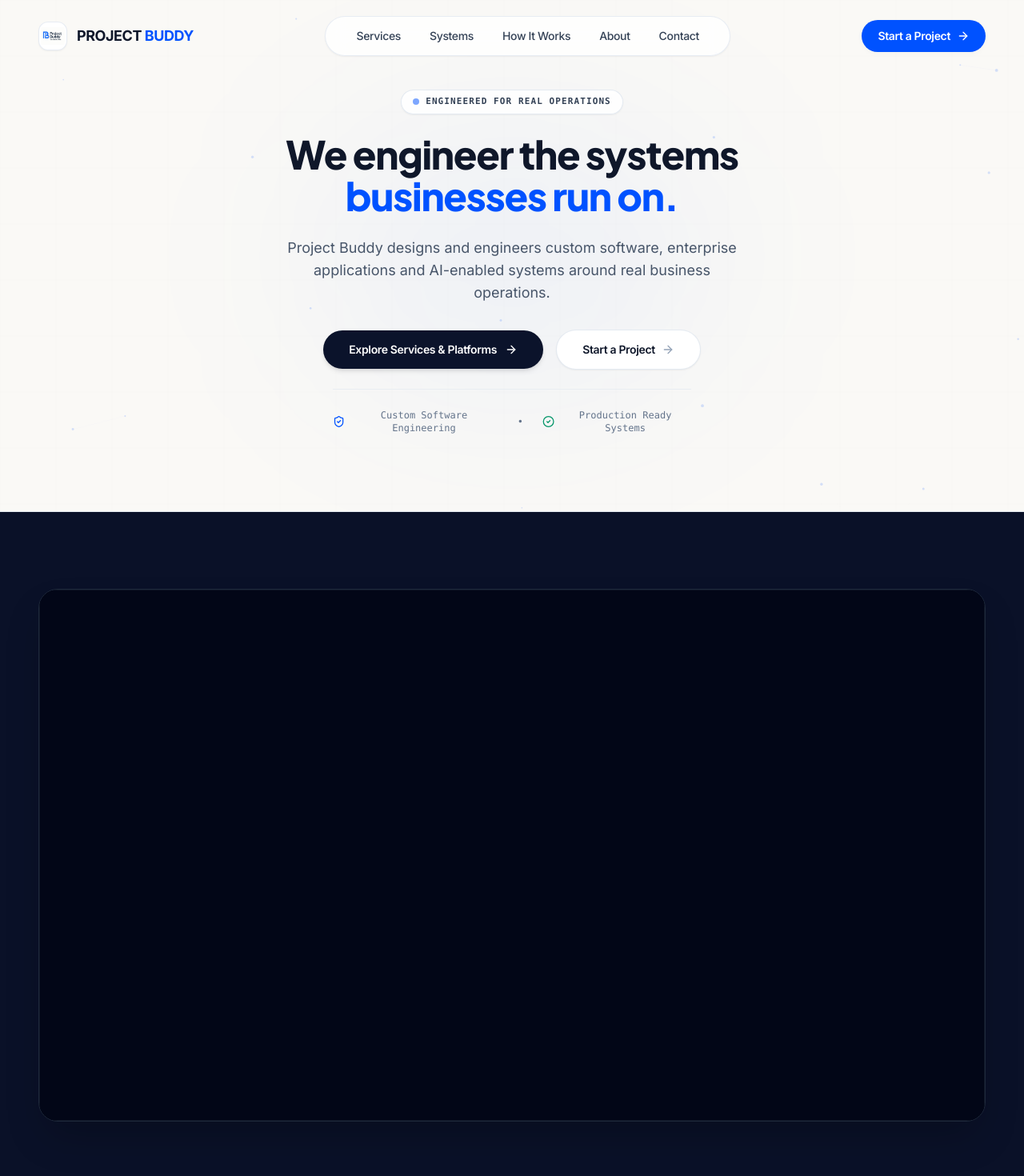
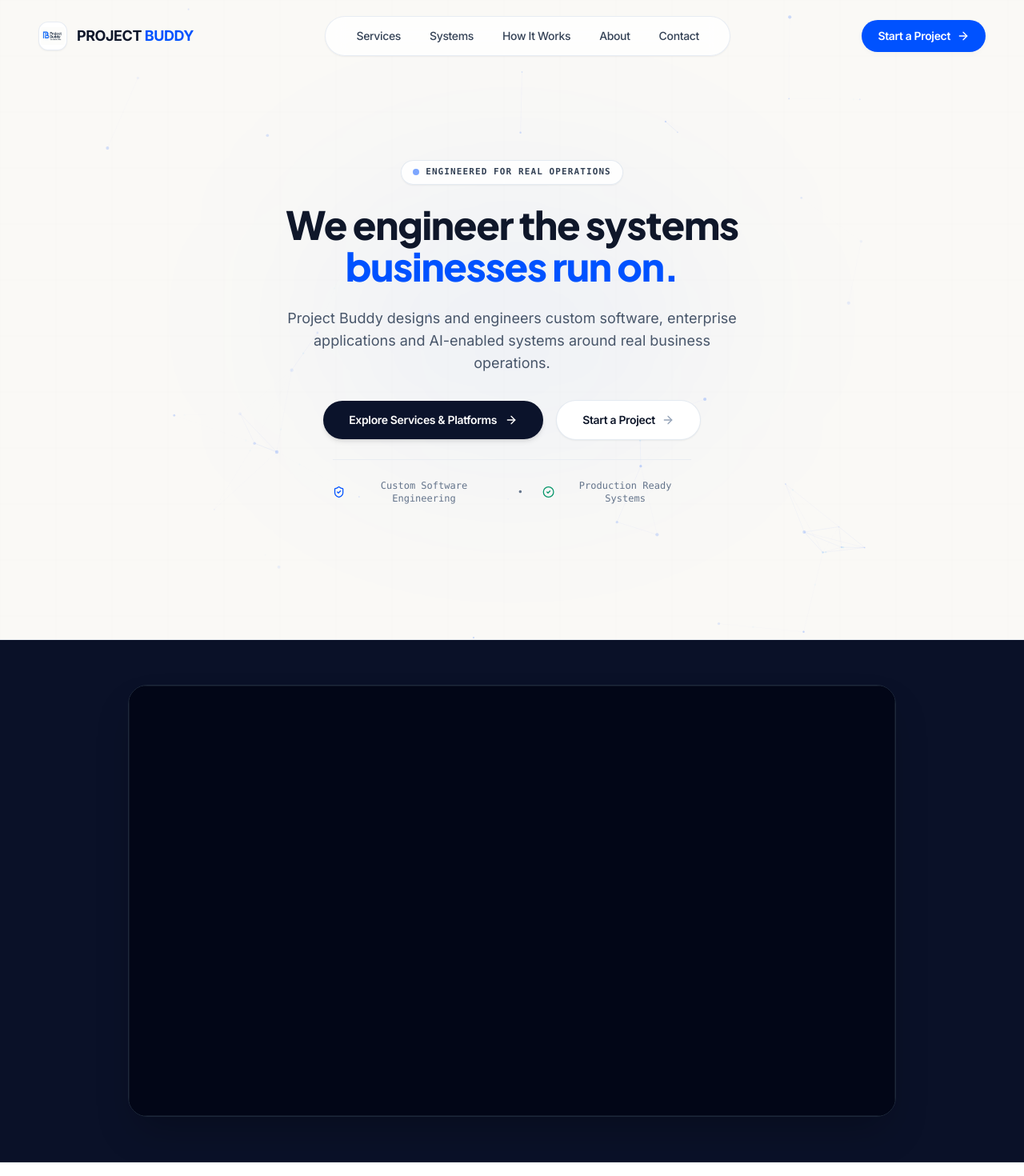
Before and after one commit to projectbuddycode-art/Retro, a Next.js app: page / in a window 1280 px wide. Shown: the top 1470 px of the page at 80% size. Built offline with nearby package versions, Linux system fonts and the light colour scheme.

Commit message:
Execute homepage precision updates: min-h-100svh standalone hero, live network boost, and 20% video size reduction

```diff
--- a/src/components/sections/BrandTransitionSection.tsx
+++ b/src/components/sections/BrandTransitionSection.tsx
@@ -8,14 +8,14 @@ import { Container } from "../ui/Container";
 
 export const BrandTransitionSection: React.FC = () => {
   return (
-    <section className="relative py-16 sm:py-24 bg-[#0A1128] text-white overflow-hidden border-b border-slate-800">
+    <section className="relative py-10 sm:py-14 bg-[#0A1128] text-white overflow-hidden border-b border-slate-800">
       <Container>
         <motion.div
           initial={{ opacity: 0, scale: 0.95 }}
           whileInView={{ opacity: 1, scale: 1 }}
           viewport={{ once: true, margin: "-100px" }}
-          transition={{ duration: 1, ease: [0.16, 1, 0.3, 1] }}
-          className="relative rounded-3xl overflow-hidden shadow-2xl border border-slate-800 bg-slate-950 aspect-[16/10] sm:aspect-[16/9] max-w-[1200px] mx-auto w-full"
+          transition={{ duration: 0.8, ease: [0.16, 1, 0.3, 1] }}
+          className="relative rounded-3xl overflow-hidden shadow-2xl border border-slate-800 bg-slate-950 aspect-[16/10] sm:aspect-[16/9] max-w-[960px] mx-auto w-full"
         >
           <LazyVideo
             src="/videos/2.mp4"
--- a/src/components/sections/HeroSection.tsx
+++ b/src/components/sections/HeroSection.tsx
@@ -29,23 +29,36 @@ export const HeroSection: React.FC<HeroSectionProps> = ({ onOpenContactModal })
     };
     window.addEventListener("resize", handleResize);
 
-    // Mobile node reduction for high CPU efficiency
+    // Mobile node reduction for high CPU efficiency, 2.5x density on desktop
     const isMobile = width < 640;
-    const nodeCount = isMobile ? 12 : Math.min(Math.floor(width / 50), 24);
-    const nodes: Array<{ x: number; y: number; vx: number; vy: number; radius: number }> = [];
+    const nodeCount = isMobile ? 22 : Math.min(Math.floor(width / 32), 54);
+    const nodes: Array<{
+      x: number;
+      y: number;
+      vx: number;
+      vy: number;
+      radius: number;
+      pulseOffset: number;
+      alpha: number;
+    }> = [];
 
     for (let i = 0; i < nodeCount; i++) {
       nodes.push({
         x: Math.random() * width,
         y: Math.random() * height,
-        vx: (Math.random() - 0.5) * 0.2,
-        vy: (Math.random() - 0.5) * 0.2,
-        radius: Math.random() * 1.2 + 0.8,
+        vx: (Math.random() - 0.5) * 0.38, // 35% speed boost
+        vy: (Math.random() - 0.5) * 0.38,
+        radius: Math.random() * 1.4 + 0.8,
+        pulseOffset: Math.random() * Math.PI * 2,
+        alpha: Math.random() * 0.4 + 0.6,
       });
     }
 
+    let pulseTimer = 0;
+
     const draw = () => {
       ctx.clearRect(0, 0, width, height);
+      pulseTimer += 0.04;
 
       // Subtle background blueprint grid
       ctx.strokeStyle = "rgba(15, 23, 42, 0.015)";
@@ -71,7 +84,10 @@ export const HeroSection: React.FC<HeroSectionProps> = ({ onOpenContactModal })
         if (node.x < 0 || node.x > width) node.vx *= -1;
         if (node.y < 0 || node.y > height) node.vy *= -1;
 
-        ctx.fillStyle = "rgba(0, 82, 255, 0.22)";
+        // Dynamic breathing opacity per node
+        const currentAlpha = 0.2 + Math.sin(pulseTimer + node.pulseOffset) * 0.12;
+
+        ctx.fillStyle = `rgba(0, 82, 255, ${currentAlpha * node.alpha})`;
         ctx.beginPath();
         ctx.arc(node.x, node.y, node.radius, 0, Math.PI * 2);
         ctx.fill();
@@ -82,13 +98,25 @@ export const HeroSection: React.FC<HeroSectionProps> = ({ onOpenContactModal })
           const dy = other.y - node.y;
           const dist = Math.sqrt(dx * dx + dy * dy);
 
-          if (dist < 120) {
-            ctx.strokeStyle = `rgba(0, 82, 255, ${0.07 * (1 - dist / 120)})`;
-            ctx.lineWidth = 0.7;
+          if (dist < 135) {
+            const lineAlpha = (0.12 * (1 - dist / 135)) * currentAlpha * 3.5;
+            ctx.strokeStyle = `rgba(0, 82, 255, ${lineAlpha})`;
+            ctx.lineWidth = 0.8;
             ctx.beginPath();
             ctx.moveTo(node.x, node.y);
             ctx.lineTo(other.x, other.y);
             ctx.stroke();
+
+            // Travelling pulse dot on active connections
+            if ((i + j) % 3 === 0) {
+              const progress = (Math.sin(pulseTimer * 1.5 + i) + 1) / 2;
+              const px = node.x + dx * progress;
+              const py = node.y + dy * progress;
+              ctx.fillStyle = `rgba(56, 189, 248, ${lineAlpha * 2})`;
+              ctx.beginPath();
+              ctx.arc(px, py, 1.2, 0, Math.PI * 2);
+              ctx.fill();
+            }
           }
         }
       });
@@ -105,7 +133,7 @@ export const HeroSection: React.FC<HeroSectionProps> = ({ onOpenContactModal })
   }, []);
 
   return (
-    <section className="relative min-h-[80vh] flex flex-col justify-center items-center text-center bg-[#FAF9F6] text-slate-900 pt-28 pb-20 sm:pb-24 overflow-hidden border-b border-slate-200/80">
+    <section className="relative min-h-[100svh] flex flex-col justify-center items-center text-center bg-[#FAF9F6] text-slate-900 pt-24 pb-16 overflow-hidden border-b border-slate-200/80">
       <canvas ref={canvasRef} className="absolute inset-0 z-0 pointer-events-none opacity-70" />
 
       <div className="absolute top-1/2 left-1/2 -translate-x-1/2 -translate-y-1/2 w-[500px] h-[320px] bg-[#0052FF]/5 rounded-full blur-[120px] pointer-events-none" />
```
